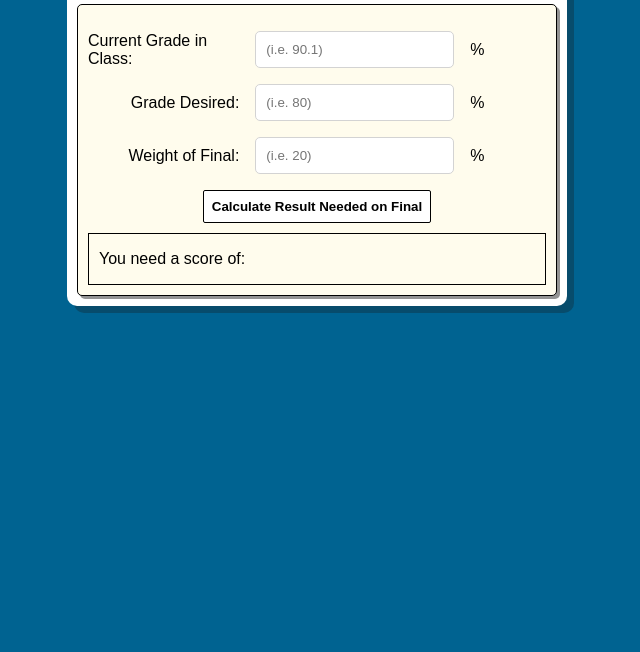
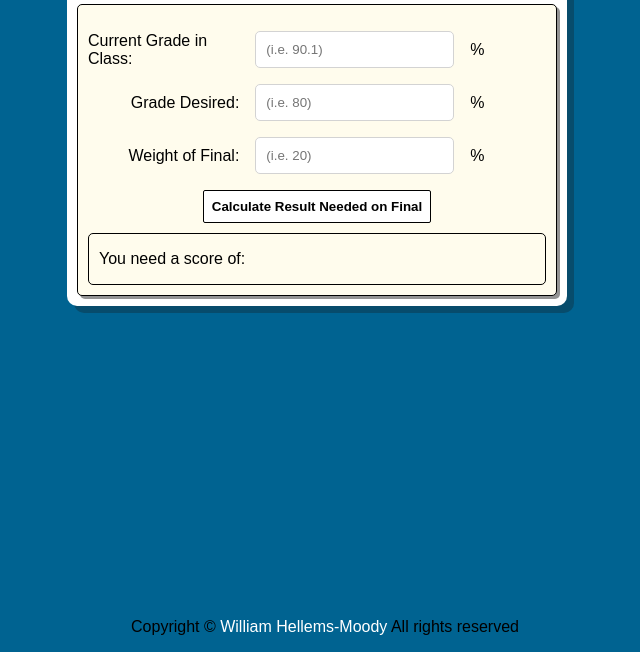
Before and after one commit to WillMoody27/Grade-Calculator, a plain HTML site: page index.html in a window 1280 px wide. Shown: the part 148-800 px from the top of the page, without its empty margins (323-963 px from the left). Drawn offline with Linux system fonts and the light colour scheme.

Commit message:
HTML & CSS changes

```diff
--- a/index.html
+++ b/index.html
@@ -62,6 +62,9 @@
         <!--  -->
       </div>
     </section>
+    <footer>
+      <p>Copyright © <span>William Hellems-Moody</span> All rights reserved</p>
+    </footer>
     <script src="./index.js"></script>
   </body>
 </html>
--- a/style.css
+++ b/style.css
@@ -71,4 +71,17 @@ input:focus {
   justify-content: center;
   border: 1px solid #000;
   padding: 0 10px;
+  border-radius: 5px;
 }
+
+footer {
+  position: absolute;
+  width: 100%;
+  bottom: 0;
+}
+footer p {
+  text-align: center;
+}
+footer p span {
+  color: #fff;
+}
```
